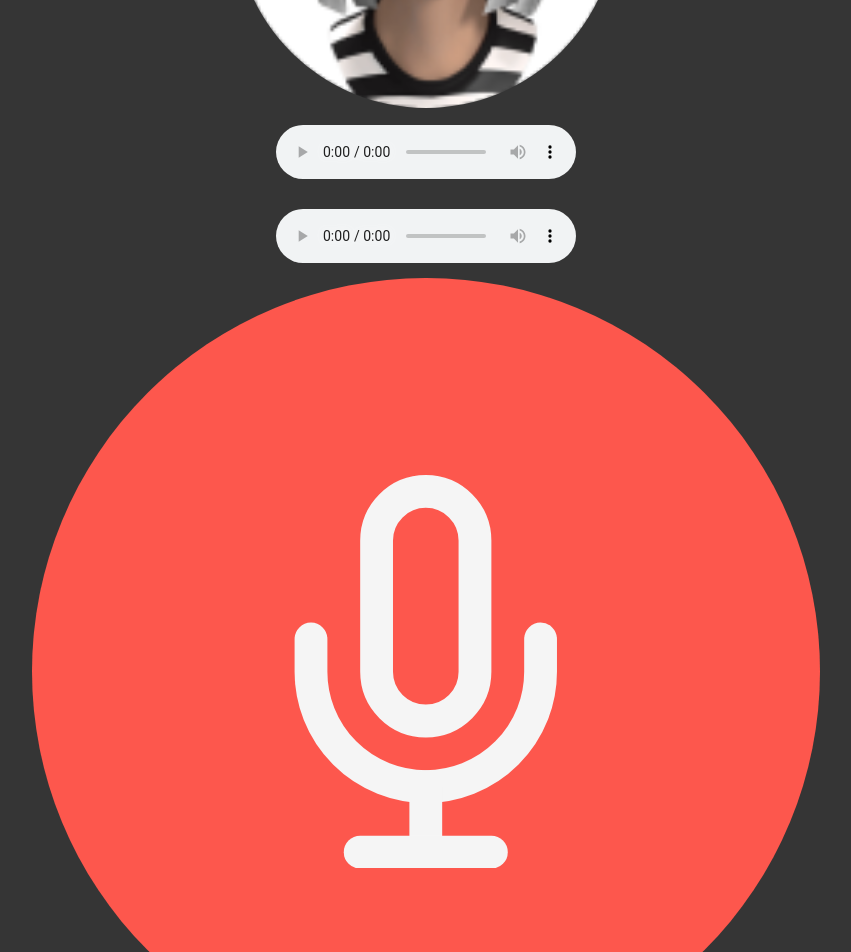
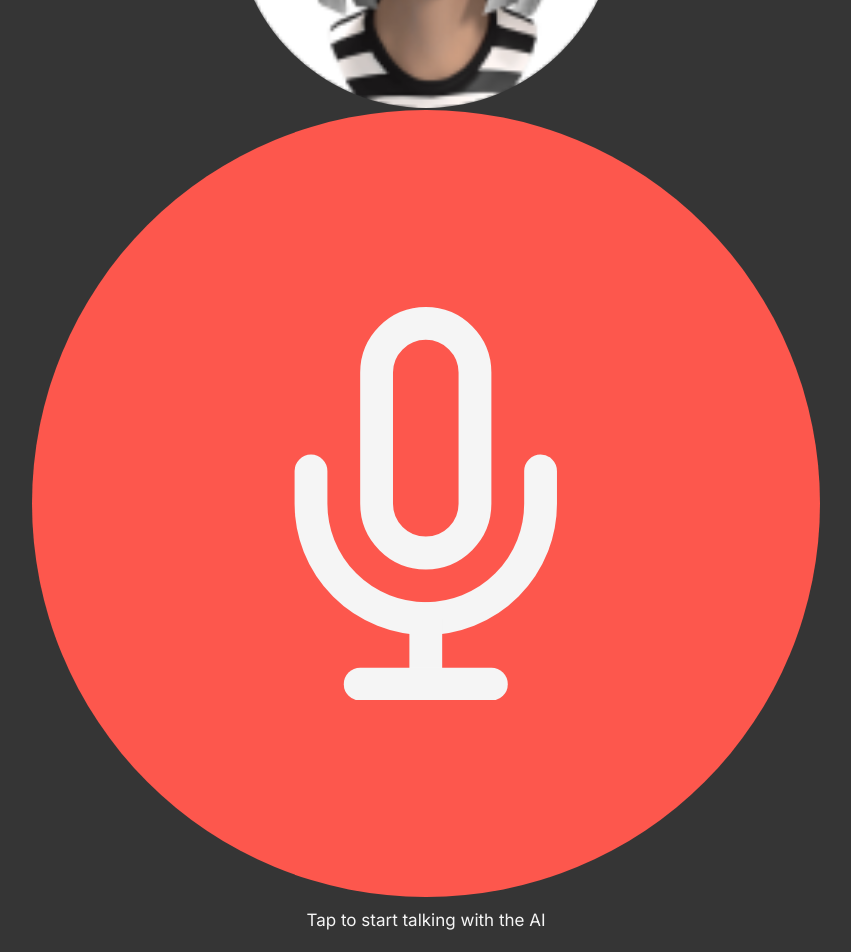
Before and after one commit to srijanmishra/Conversationally, a React (Vite) app in the folder examples/web_voice_chat/web_voice_chat_app/: page / in a window 1280 px wide. Shown: the part 380-1332 px from the top of the page, without its empty margins (214-1065 px from the left). Built offline with nearby package versions, Linux system fonts and the light colour scheme.

Commit message:
Updates copy for awaiting user voice

```diff
--- a/examples/web_voice_chat/web_voice_chat_app/src/components/UserActionButton/UserActionButton.jsx
+++ b/examples/web_voice_chat/web_voice_chat_app/src/components/UserActionButton/UserActionButton.jsx
@@ -11,7 +11,7 @@ const UserActionButton = (props) => {
   switch (props.status) {
     case "standby":
       statusIcon = <MicIcon {...statusIconCommonProps} />;
-      statusText = "Start talking with the AI";
+      statusText = "Tap to start talking with the AI";
       break;
     case "recording":
       statusIcon = <SquareIcon {...statusIconCommonProps} />;
--- a/examples/web_voice_chat/web_voice_chat_app/src/pages/ChatPage.jsx
+++ b/examples/web_voice_chat/web_voice_chat_app/src/pages/ChatPage.jsx
@@ -131,7 +131,7 @@ export const ChatPage = () => {
                 </div>
                 <div className="row">
                     <div className="col-12 text-center">
-                    <audio id="player-ai" src={audioSrc} controls></audio>
+                    {/* <audio id="player-ai" src={audioSrc} controls></audio> */}
                     </div>
                 </div>
                 </div>
@@ -140,7 +140,7 @@ export const ChatPage = () => {
                 <div className="container">
                 <div className="row justify-content-center">
                     <div className="col-12 text-center">
-                    <audio id="player-user" src={audioSrc} controls></audio>
+                    {/* <audio id="player-user" src={audioSrc} controls></audio> */}
                     </div>
                     <div className="col-8">
                     <UserActionButton status={recording ? "recording" : "standby"} onClick={toggleRecording} />
```
